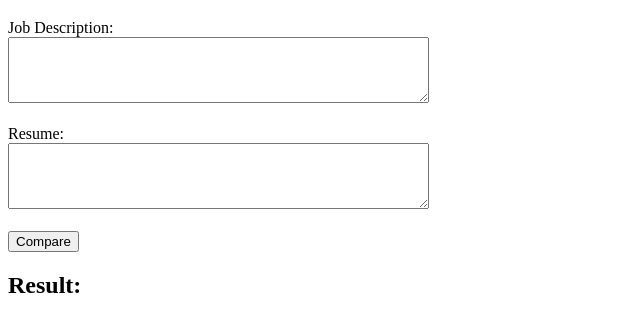
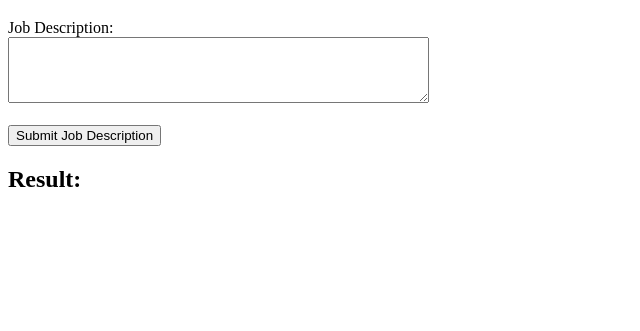
Before and after one commit to zaslam1/Resume-comparison, a plain HTML site: page index.html in a window 1280 px wide. Shown: the part 61-392 px from the top of the page, without its empty margins (0-640 px from the left). Drawn offline with Linux system fonts and the light colour scheme.

Commit message:
Update index.html

```diff
--- a/index.html
+++ b/index.html
@@ -3,30 +3,57 @@
 <head>
     <title>Job Description and Resume Comparison</title>
     <script>
-        async function compare() {
+        let step = 1;
+
+        async function proceed() {
+            if (step === 1) {
                 const jobDescription = document.getElementById('job_description').value;
-            const resume = document.getElementById('resume').value;
-
-            const response = await fetch('https://1612-34-41-74-25.ngrok-free.app/compare', {
+                const response = await fetch('https://1612-34-41-74-25.ngrok-free.app/job_description', {
                     method: 'POST',
                     headers: {
                         'Content-Type': 'application/json'
                     },
-                body: JSON.stringify({ job_description: jobDescription, resume: resume })
+                    body: JSON.stringify({ job_description: jobDescription })
+                });
+
+                if (response.ok) {
+                    document.getElementById('job_description_section').style.display = 'none';
+                    document.getElementById('resume_section').style.display = 'block';
+                    step = 2;
+                } else {
+                    alert('Failed to submit job description');
+                }
+            } else if (step === 2) {
+                const resume = document.getElementById('resume').value;
+                const response = await fetch('https://1612-34-41-74-25.ngrok-free.app/resume', {
+                    method: 'POST',
+                    headers: {
+                        'Content-Type': 'application/json'
+                    },
+                    body: JSON.stringify({ resume: resume })
                 });
 
                 const result = await response.json();
                 document.getElementById('result').innerText = result.result;
             }
+        }
     </script>
 </head>
 <body>
     <h1>Job Description and Resume Comparison</h1>
+
+    <div id="job_description_section">
         <label for="job_description">Job Description:</label><br>
         <textarea id="job_description" rows="4" cols="50"></textarea><br><br>
+        <button onclick="proceed()">Submit Job Description</button>
+    </div>
+
+    <div id="resume_section" style="display:none;">
         <label for="resume">Resume:</label><br>
         <textarea id="resume" rows="4" cols="50"></textarea><br><br>
-    <button onclick="compare()">Compare</button>
+        <button onclick="proceed()">Submit Resume</button>
+    </div>
+
     <h2>Result:</h2>
     <pre id="result"></pre>
 </body>
```
Lines whose indentation alone changed are shown as unchanged.
